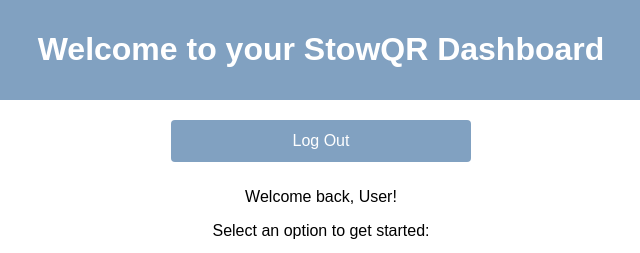
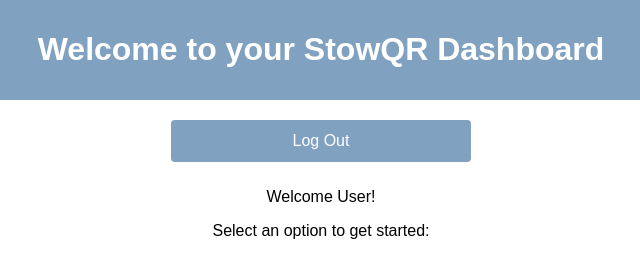
Before and after one commit to vpm5275/StowQR-Project, a website: page dashboard.html in a window 1280 px wide. Shown: the top 253 px of the page, 319-959 px from the left. Drawn offline with Linux system fonts and the light colour scheme; no server answers.

Commit message:
Update dashboard.html

```diff
--- a/dashboard.html
+++ b/dashboard.html
@@ -12,7 +12,7 @@
     </header>
     <main>
         <button onclick="window.location.href='/logout'" class="large-button">Log Out</button>
-        <p>Welcome back, <span id="userName"></span>!</p>
+        <p>Welcome <span id="userName"></span>!</p>
         <p>Select an option to get started:</p>
 	<div class="button-container">
         	<button onclick="window.location.href='add-item.html'" class="large-button">Add Item</button>
```
